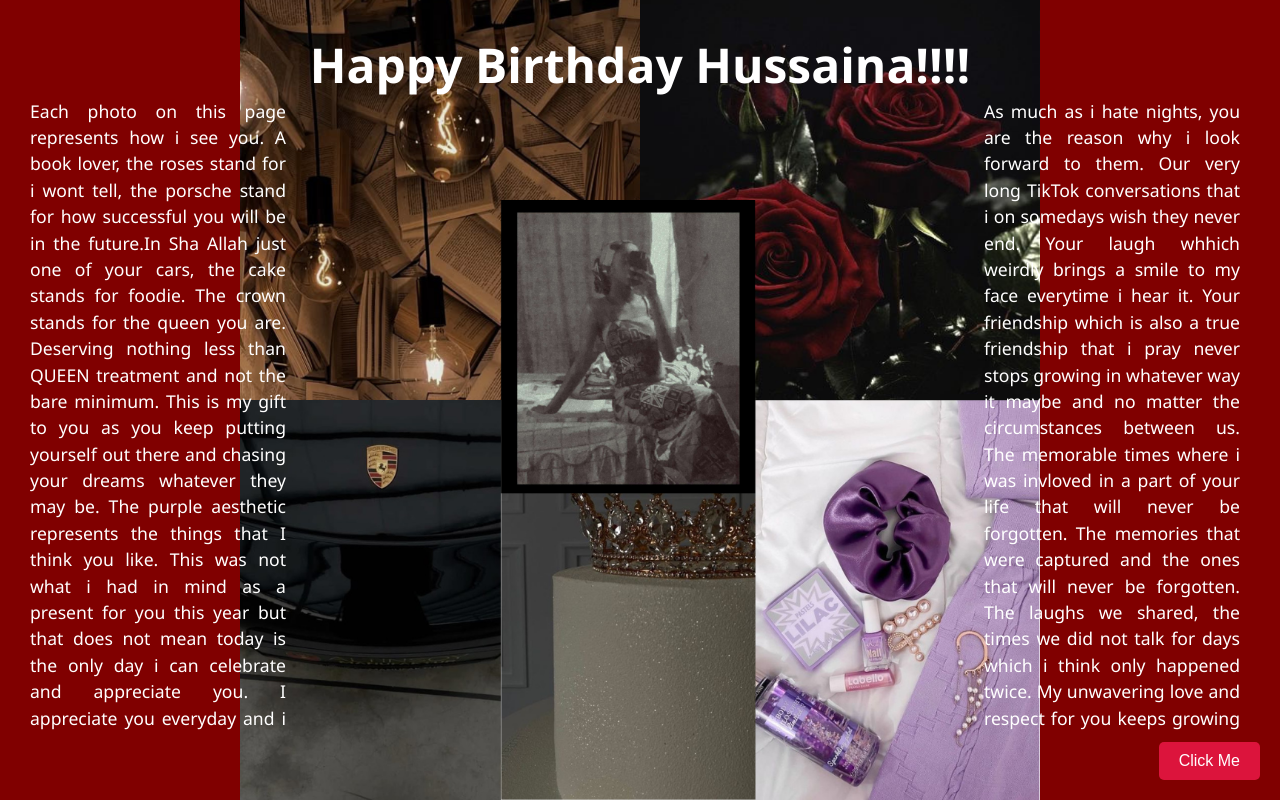
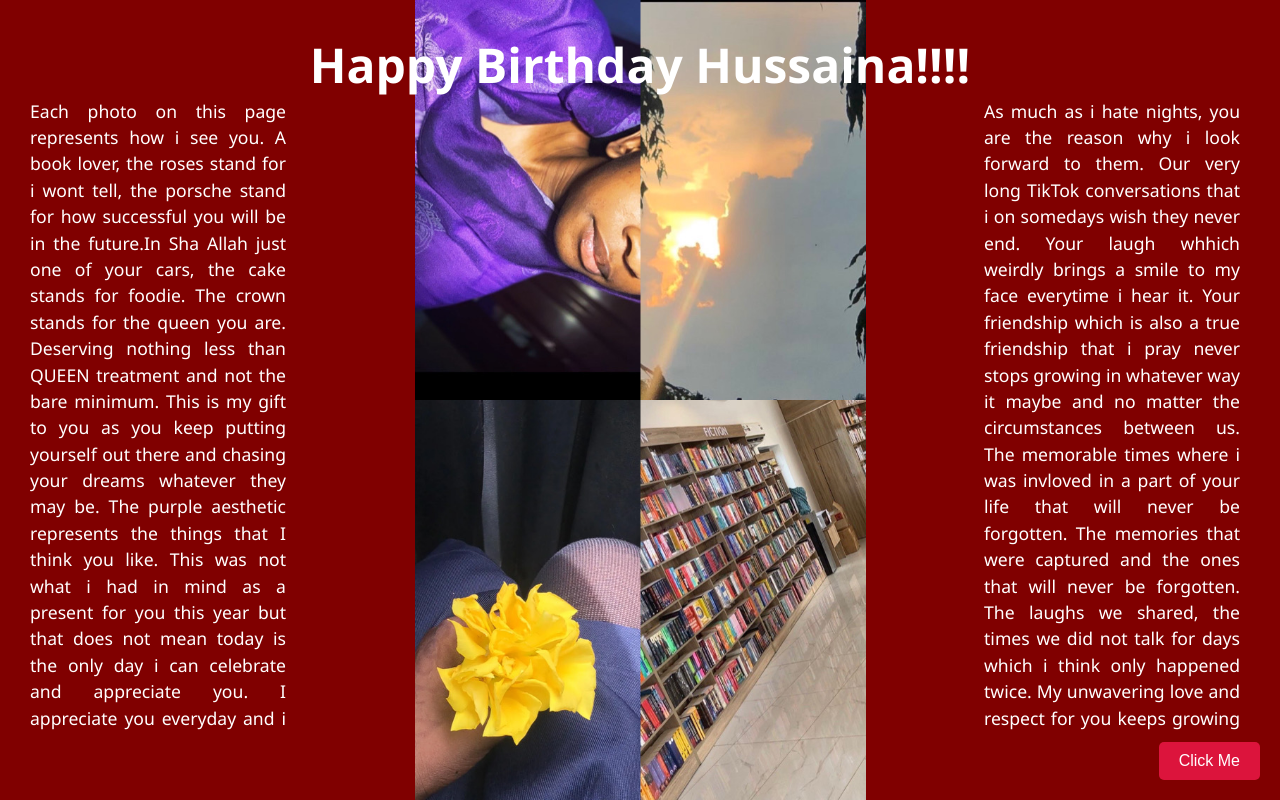
Before and after one commit to Mudi540/her-website, a plain HTML site: page index.html in a window 1280 px wide. Drawn offline with Linux system fonts and the light colour scheme.

Commit message:
Update index.html

```diff
--- a/index.html
+++ b/index.html
@@ -7,7 +7,7 @@
     <style>
         body {
             margin: 0;
-            background: url('Birthday collage.png') no-repeat center center fixed;
+            background: url('aesthetic.png') no-repeat center center fixed;
             background-size: contain;
             background-color: maroon;
             font-family: 'Segoe UI', Tahoma, Geneva, Verdana, sans-serif;
```
